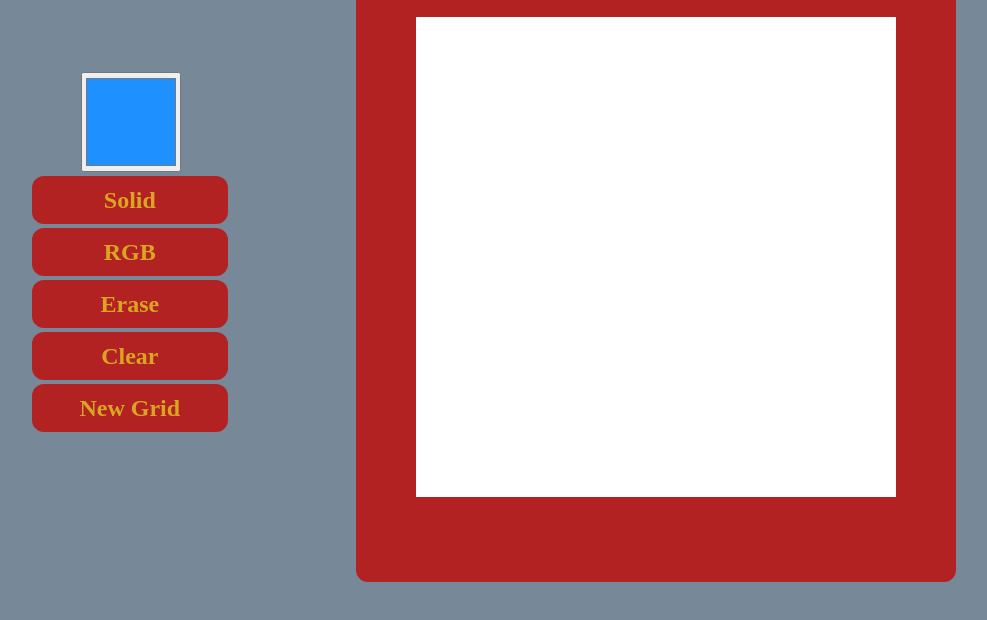
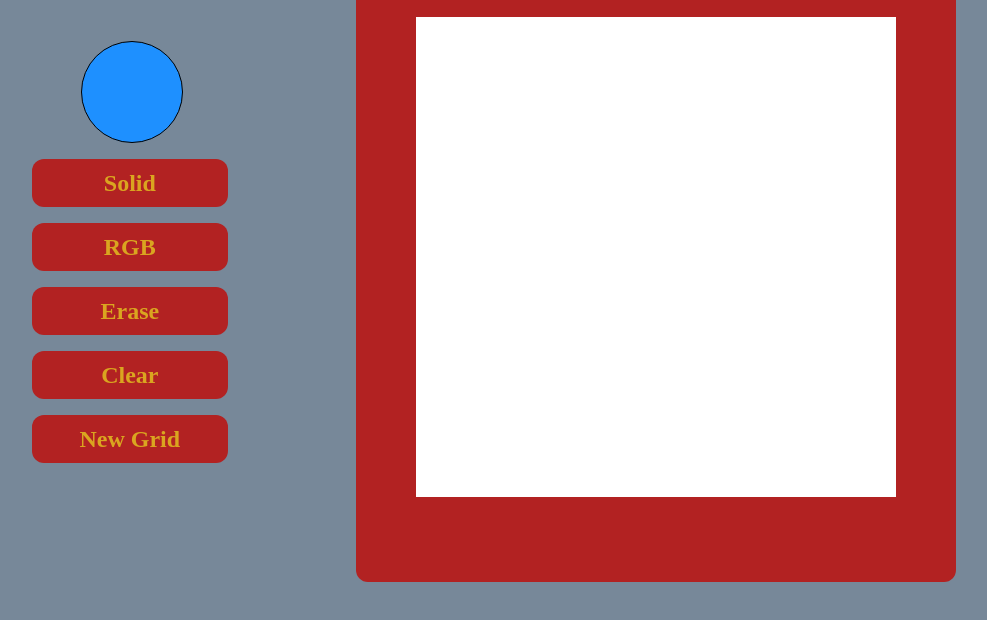
Before and after one commit to urenoj/Etch-A-Sketch, a plain HTML site: page eas.html in a window 1280 px wide. Shown: the part 178-798 px from the top of the page, without its empty margins (229-1216 px from the left). Drawn offline with Linux system fonts and the light colour scheme.

Commit message:
Styling for color swatch

```diff
--- a/eas.css
+++ b/eas.css
@@ -23,7 +23,7 @@ h1 {
     flex-direction: column;
     justify-content: center;
     margin-left: 20%;
-    gap: 4px;
+    gap: 16px;
 }
 
 .etch-a-sketch {
@@ -43,15 +43,17 @@ h1 {
 }
 
 .colorswatch {
+    margin-left: 25%;
     width: 100px;
     height: 100px;
     border-radius: 50%;
+    border: 1px solid black;
+    background-color: #1E90FF;
+    display: inline-block;
 }
 
 #colorpicker {
-    width: 100px;
-    height: 100px;
-    margin-left: 25%;
+    display: none;
 }
 
 .option {
--- a/eas.html
+++ b/eas.html
@@ -8,7 +8,9 @@
     <body>
         <div class="container">
             <div class="side-panel">
-                <input type="color" id="colorpicker" onclick="colorSolid()" value="#1E90FF">
+                <span class="colorswatch">
+                    <input type="color" id="colorpicker" onclick="colorSolid()" value="#1E90FF">
+                </span>
                 <button type="button" class="option" onclick="colorSolid()">Solid</button>
                 <button type="button" class="option" onclick="colorRGB()">RGB</button>
                 <button type="button" class="option" onclick="erase()">Erase</button>
--- a/eas.js
+++ b/eas.js
@@ -21,6 +21,17 @@ function defaultGrid() {
 
 defaultGrid();
 
+let colorswatch = document.querySelector('.colorswatch');
+let colorpicker = document.querySelector('#colorpicker');
+
+colorswatch.addEventListener('click', function() {
+    colorpicker.click();
+});
+
+colorpicker.addEventListener('change', function() {
+    colorswatch.style.backgroundColor = colorpicker.value;
+});
+
 let squares = document.querySelectorAll('td');
 
 for(let j = 0; j < squares.length; j++) {
@@ -31,8 +42,6 @@ for(let j = 0; j < squares.length; j++) {
 
 function colorSolid() {
     for(let j = 0; j < squares.length; j++) {
-        let colorpicker = document.querySelector('#colorpicker');
-
         squares[j].addEventListener('mouseenter', function() {
                 squares[j].style.backgroundColor = colorpicker.value;
         });
```
